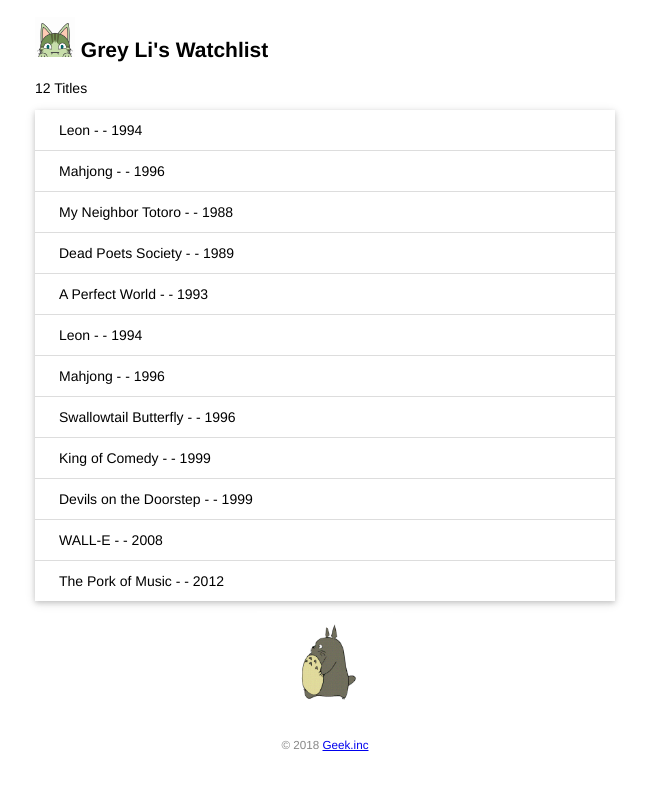
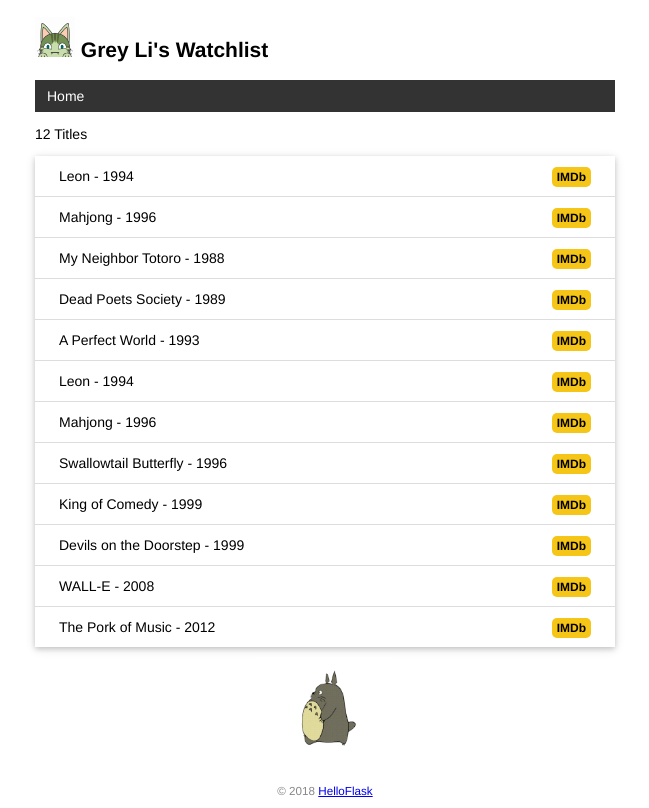
Before and after one commit to zjxcn/watchlist, a Flask app: page / in a window 1280 px wide. Shown: the whole page, without its empty margins (315-964 px from the left). Before the commit the page ends 751 px from the top, so only its background shows below. Run offline with Flask 2, Linux system fonts and the light colour scheme; data comes from the database, SQL or seed files in the repository.

Commit message:
Add base template

```diff
--- a/app.py
+++ b/app.py
@@ -30,11 +30,23 @@ class Movie(db.Model):  # 表名将会是 movie
     year = db.Column(db.String(4))  # 电影年份
 
 
+@app.context_processor   # 上下文处理函数返回的变量（以字典键值对的形式）将会统一注入到每一个模板的上下文环境中,其他函数中不用传user了
+def inject_user():  # 函数名可以随意修改
+    user = User.query.first()
+    return dict(user=user)  # 需要返回字典，等同于 return {'user': user}
+
+
+@app.errorhandler(404)  # 传入要处理的错误代码
+def page_not_found(e):  # 接受异常对象作为参数
+    user = User.query.first()
+    return render_template('404.html'), 404  # 返回模板和状态码
+
+
 @app.route('/')
 def index():
     user = User.query.first()  # 读取用户记录
     movies = Movie.query.all()  # 读取所有电影记录
-    return render_template('index.html', user=user.name, movies=movies)
+    return render_template('index.html', movies=movies)
 
 
 @app.route('/user/<name>')
@@ -58,7 +70,6 @@ def test_url_for():
     # 下面这个调用传入了多余的关键字参数，它们会被作为查询字符串附加到 URL 后面。
     print(url_for('test_url_for', num=2))  # 输出：/test?num=2
     return 'Test page'
-
 
 # 创建数据命令
 @app.cli.command()
--- a/static/style.css
+++ b/static/style.css
@@ -46,3 +46,43 @@ footer {
     margin: 0 auto;
     height: 100px;
 }
+
+/* 导航栏 */
+nav ul {
+    list-style-type: none;
+    margin: 0;
+    padding: 0;
+    overflow: hidden;
+    background-color: #333;
+}
+
+nav li {
+    float: left;
+}
+
+nav li a {
+    display: block;
+    color: white;
+    text-align: center;
+    padding: 8px 12px;
+    text-decoration: none;
+}
+
+nav li a:hover {
+    background-color: #111;
+}
+
+/* imdb连接 */
+.float-right {
+    float: right;
+}
+
+.imdb {
+    font-size: 12px;
+    font-weight: bold;
+    color: black;
+    text-decoration: none;
+    background: #F5C518;
+    border-radius: 5px;
+    padding: 3px 5px;
+}
--- /dev/null
+++ b/templates/base.html
@@ -0,0 +1,29 @@
+<!DOCTYPE html>
+<html lang="en">
+<head>
+    {% block head %}
+    <meta charset="utf-8">
+    <meta name="viewport" content="width=device-width, initial-scale=1.0">
+    <title>{{ user.name }}'s Watchlist</title>
+    <link rel="icon" href="{{ url_for('static', filename='favicon.ico') }}">
+    <link rel="stylesheet" href="{{ url_for('static', filename='style.css') }}" type="text/css">
+    {% endblock %}
+</head>
+<body>
+    <h2>
+        <img alt="Avatar" class="avatar" src="{{ url_for('static', filename='images/avatar.png') }}">
+        {{ user.name }}'s Watchlist
+    </h2>
+    <nav>
+        <ul>
+            <li><a href="{{ url_for('index') }}">Home</a></li>
+        </ul>
+    </nav>
+    {% block content %}
+
+    {% endblock %}
+    <footer>
+        <small>&copy; 2018 <a href="http://helloflask.com/book/3">HelloFlask</a></small>
+    </footer>
+</body>
+</html>
--- a/templates/index.html
+++ b/templates/index.html
@@ -1,27 +1,16 @@
-<!DOCTYPE html>
-<html lang="en">
-<head>
-    <meta charset="utf-8">
-    <title>{{ user }}'s Watchlist</title>
-    <link rel="stylesheet" href="{{ url_for('static', filename='style.css') }}" type="text/css">
-    <link rel="icon" href="{{ url_for('static', filename='favicon.ico') }}">
-</head>
-<body>
-    <h2>
-     <img alt="Avatar" class="avatar" src="{{ url_for('static', filename='images/avatar.png') }}">
-        {{ user }}'s Watchlist
-    </h2>
+{% extends 'base.html' %}
 
-    {# 使用 length 过滤器获取 movies 变量的长度 #}
-    <p>{{ movies|length }} Titles</p>
-    <ul class="movie-list">
-        {% for movie in movies %}  {# 迭代 movies 变量 #}
-        <li>{{ movie.title}} - - {{ movie.year }}</li>  {# 等同于 movie['title'] #}
-        {% endfor %}  {# 使用 endfor 标签结束 for 语句 #}
-    </ul>
-    <img alt="Walking Totoro" class="totoro" src = "{{ url_for('static', filename='totoro.gif') }}">
-    <footer>
-        <small>&copy; 2018 <a href="Geek.inc">Geek.inc</a></small>
-    </footer>
-</body>
-</html>
+{% block content %}
+
+<p>{{ movies|length }} Titles</p>   {# 使用 length 过滤器获取 movies 变量的长度 #}
+<ul class="movie-list">
+    {% for movie in movies %}    {# 迭代 movies 变量 #}
+    <li>{{ movie.title }} - {{ movie.year }}   {# 等同于 movie['title'] #}
+        <span class="float-right">
+            <a class="imdb" href="https://www.imdb.com/find?q={{ movie.title }}" target="_blank" title="Find this movie on IMDb">IMDb</a>
+        </span>
+    </li>
+    {% endfor %}   {# 使用 endfor 标签结束 for 语句 #}
+</ul>
+<img alt="Walking Totoro" class="totoro" src="{{ url_for('static', filename='images/totoro.gif') }}" title="to~to~ro~">
+{% endblock %}
```
Also changed, not shown: templates/404.html (added, +12 -0 lines).
